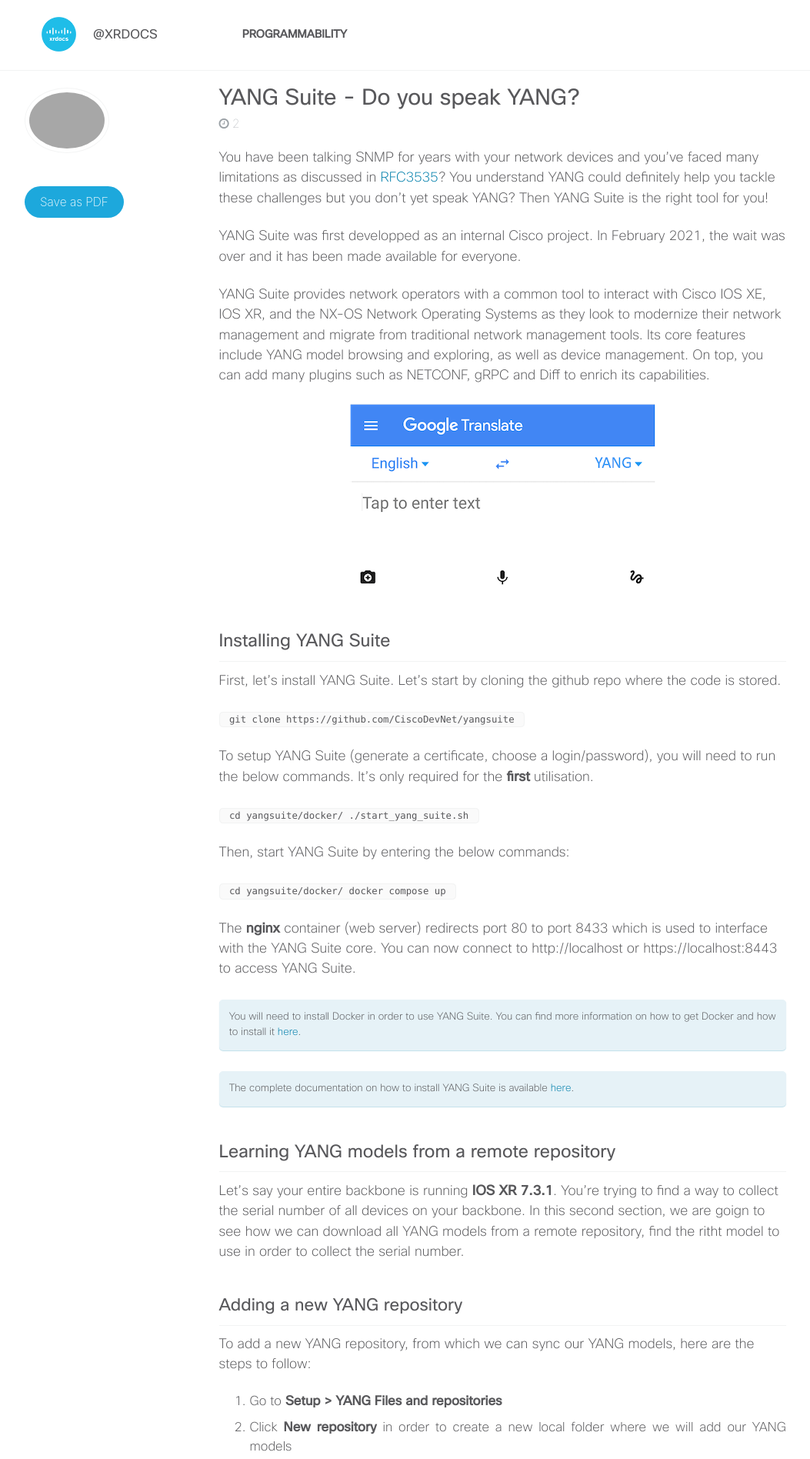
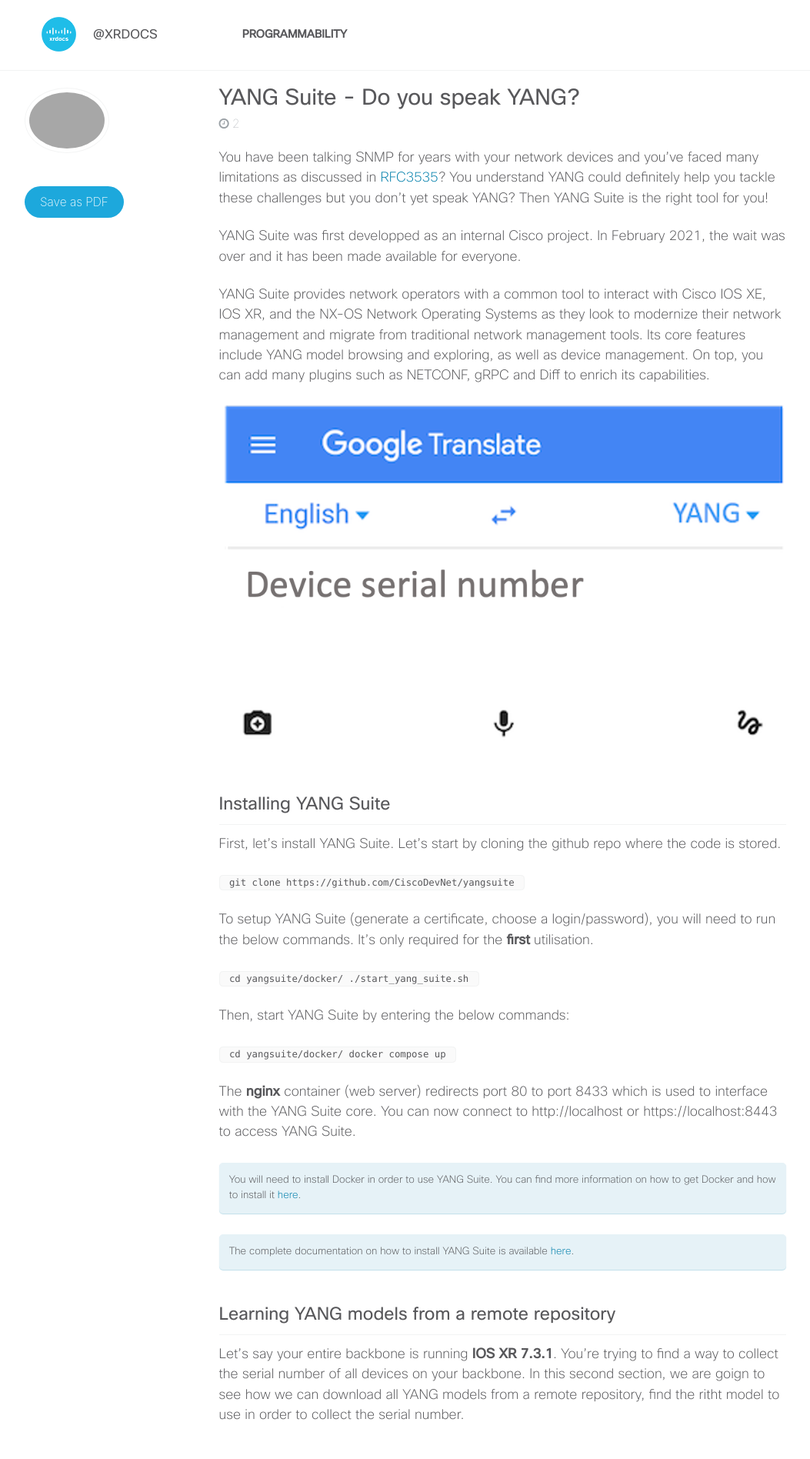
Before and after one commit to xrdocs/programmability, a Jekyll site: the page built from _tutorials/do-you-speak-yang.md, in a window 1280 px wide. Shown: the top 1896 px of the page at 77% size, without its empty margins (12-1065 px from the left). Built offline with Jekyll 4.4.1, drawn with Linux system fonts in a browser that asks for light colours; comment, search, counter and statistics services are not loaded.

```diff
--- a/_tutorials/do-you-speak-yang.md
+++ b/_tutorials/do-you-speak-yang.md
@@ -21,7 +21,7 @@ YANG Suite was first developped as an internal Cisco project. In February 2021,
 
 YANG Suite provides network operators with a common tool to interact with Cisco IOS XE, IOS XR, and the NX-OS Network Operating Systems as they look to modernize their network management and migrate from traditional network management tools. Its core features include YANG model browsing and exploring, as well as device management. On top, you can add many plugins such as NETCONF, gRPC and Diff to enrich its capabilities.
 
-![English YANG translate_2.png]({{site.baseurl}}/images/English YANG translate_2.png){: .align-center}
+![English YANG translate_3.png]({{site.baseurl}}/images/English YANG translate_3.png){: .align-center}
 
 # Installing YANG Suite
 
```
